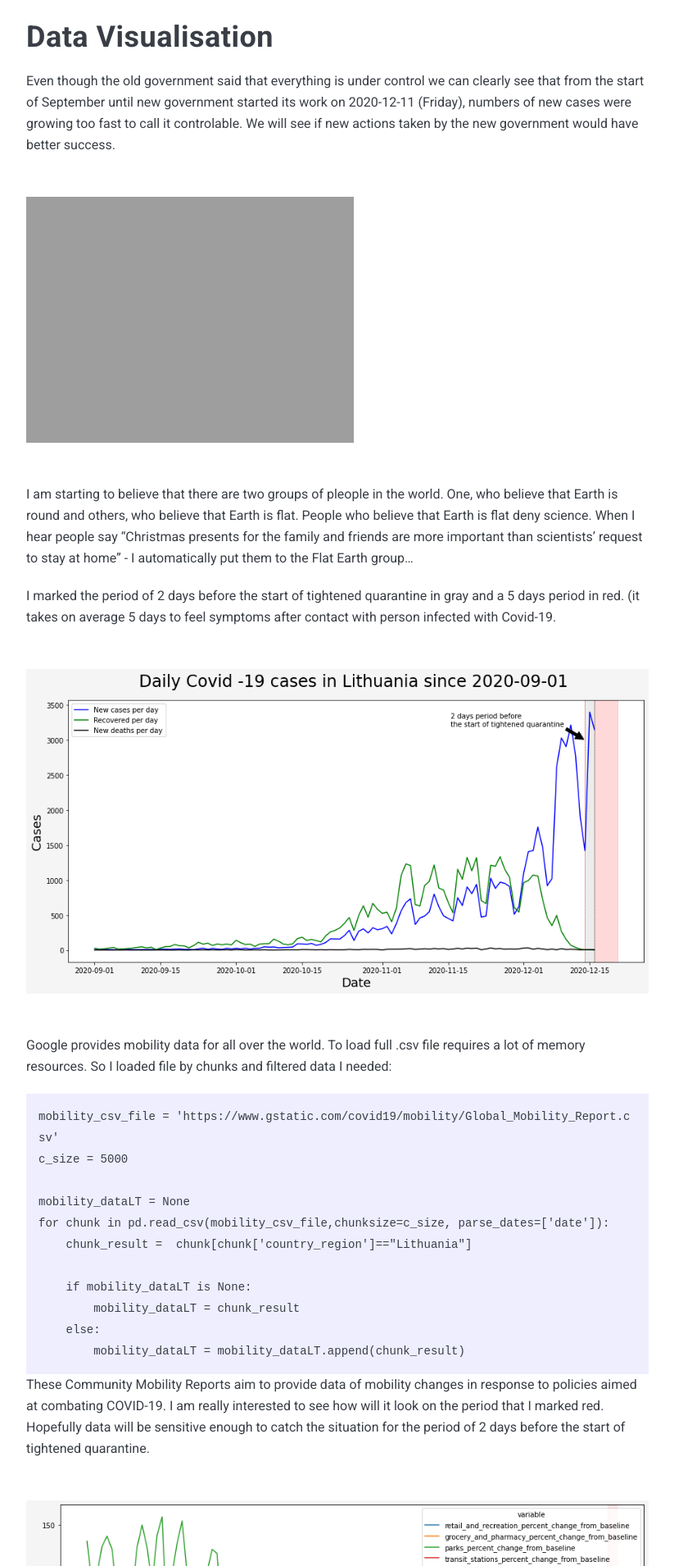
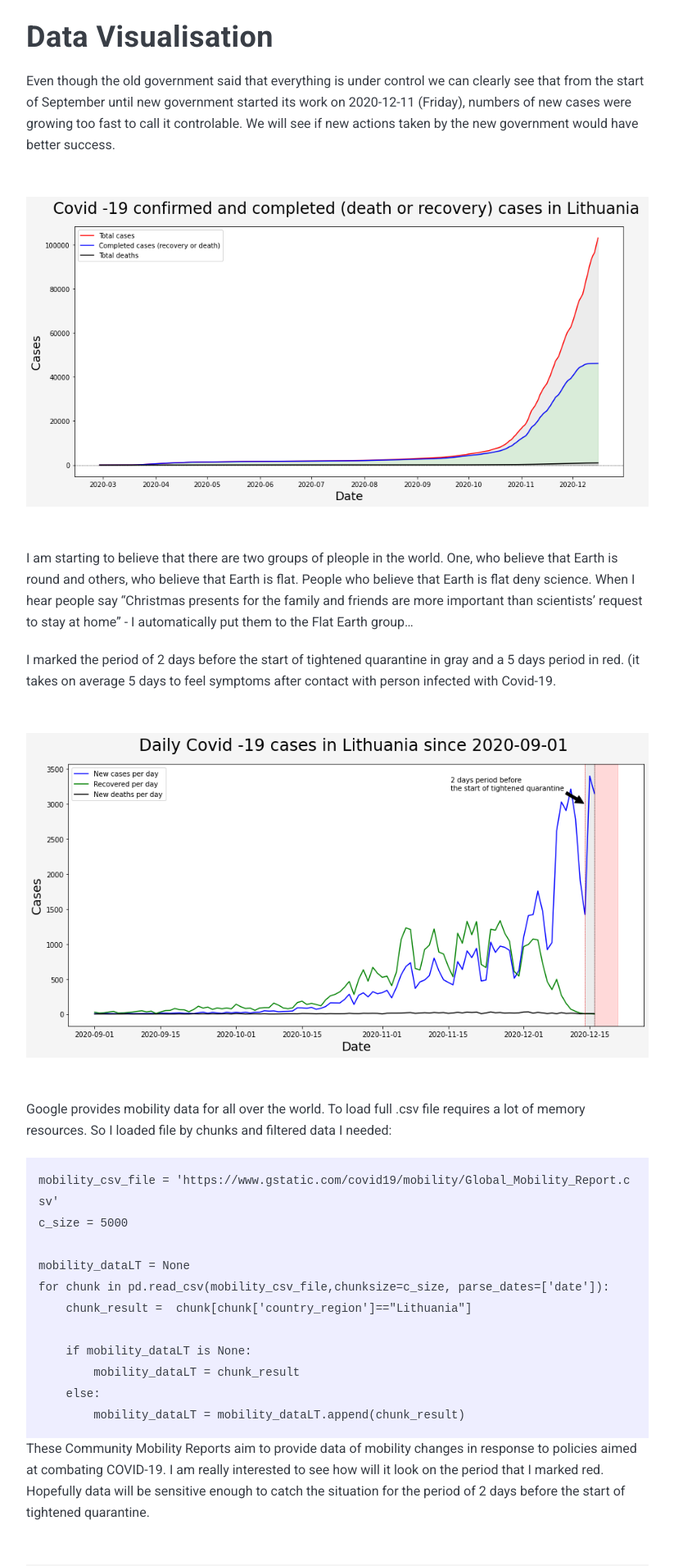
Before and after one commit to WindyCatHub/Journey-to-Data-Science, a Jekyll site: the page built from _posts/2020-12-16-Covid19-data-cleaning-and-visualisation.markdown, in a window 1280 px wide. Shown: the part 1914-3824 px from the top of the page at 82% size, without its empty margins (228-1051 px from the left). Built offline with Jekyll 4.4.1, drawn with Linux system fonts in a browser that asks for light colours; nearby versions of some CDN libraries; comment, search, counter and statistics services are not loaded.

Commit message:
Update 2020-12-16-Covid19-data-cleaning-and-visualisation.markdown

```diff
--- a/_posts/2020-12-16-Covid19-data-cleaning-and-visualisation.markdown
+++ b/_posts/2020-12-16-Covid19-data-cleaning-and-visualisation.markdown
@@ -33,7 +33,7 @@
 
 Even though the old government said that everything is under control we can clearly see that from the start of September until new government started its work on 2020-12-11 (Friday), numbers of new cases were growing too fast to call it controlable. We will see if new actions taken by the new government would have better success.
 
-![Covid -19 confirmed and completed (death or recovery) cases in Lithuania]({{"/images/RuningTotal.jpg" | absolute_url}})
+![Covid -19 confirmed and completed (death or recovery) cases in Lithuania]({{"/images/RuningTotal.png" | absolute_url}})
 
 I am starting to believe that there are two groups of pleople in the world. One, who believe that Earth is round and others, who believe that Earth is flat. People who believe that Earth is flat deny science. When I hear people say "Christmas presents for the family and friends are more important than scientists' request to stay at home" - I automatically put them to the Flat Earth group...
 
```
